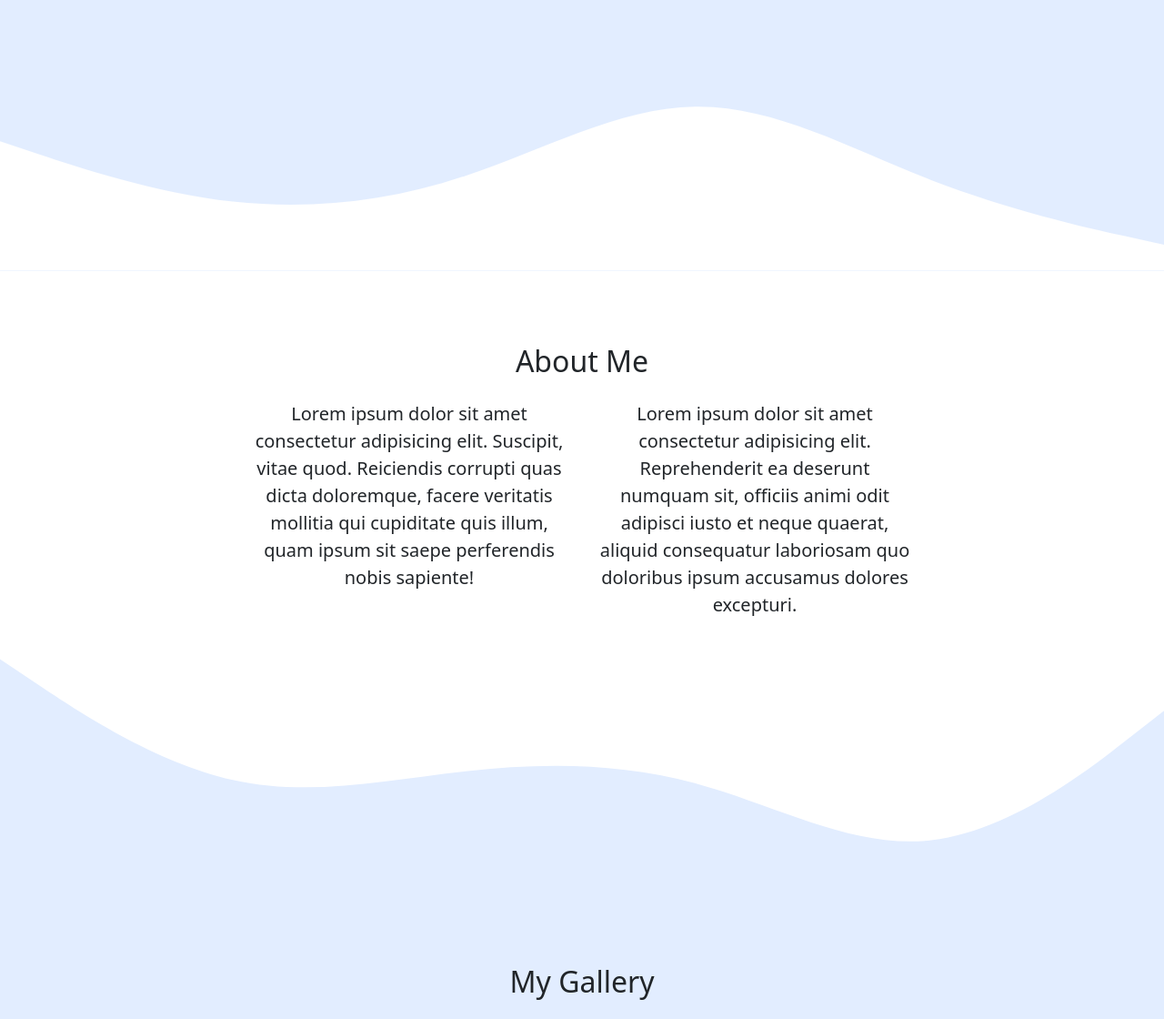
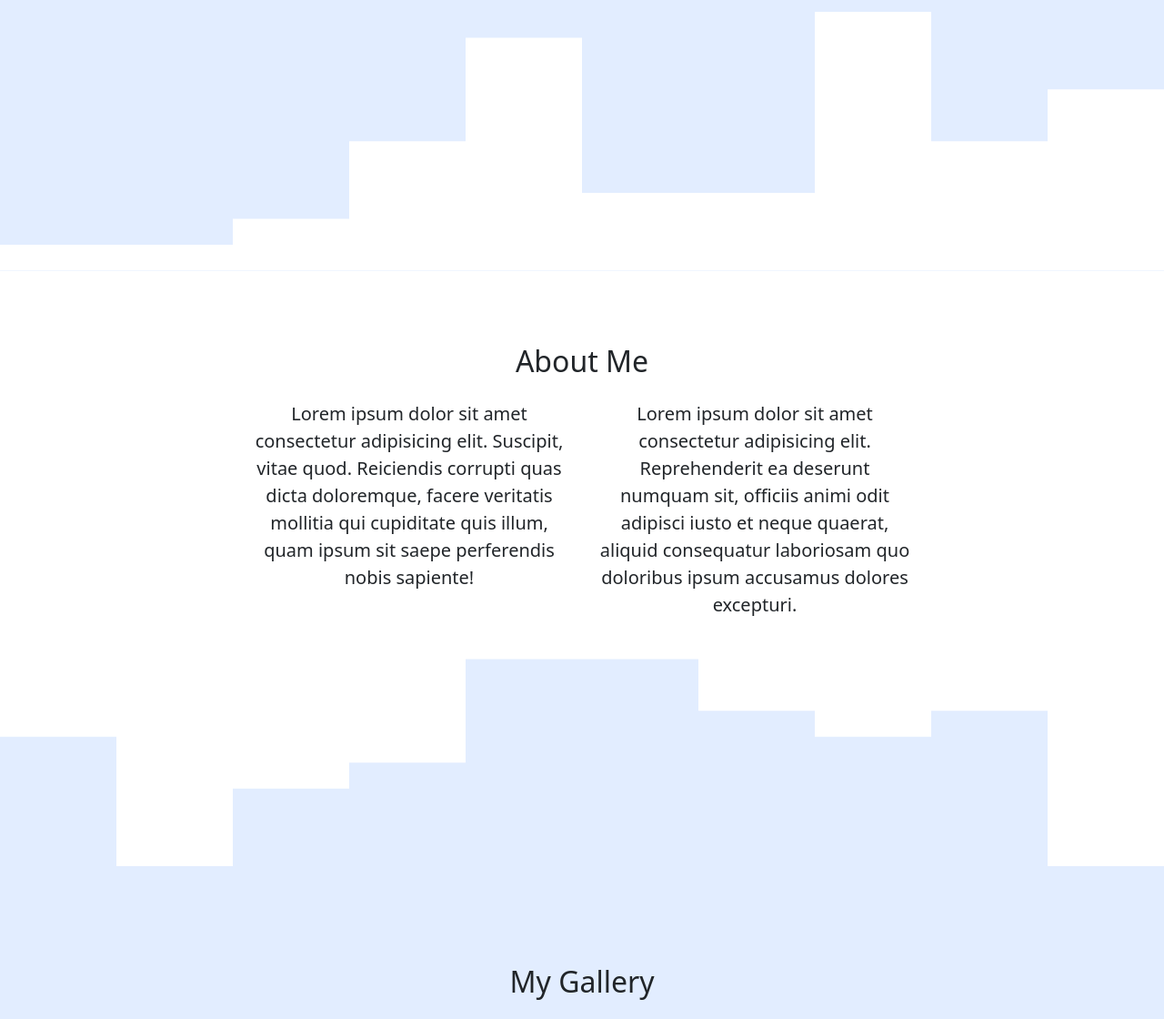
Before and after one commit to MRNA102/portfolio, a plain HTML site: page index.html in a window 1280 px wide. Shown: the part 404-1524 px from the top of the page at 91% size. Drawn offline with nearby package versions, Linux system fonts and the light colour scheme.

Commit message:
ubah waves

```diff
--- a/index.html
+++ b/index.html
@@ -45,13 +45,7 @@
       <img src="img/1.jpg" alt="MRNA" width="200px" class="rounded-circle img-thumbnail" />
       <h1 class="display-4">MRNA</h1>
       <p class="lead">Student | Programmer</p>
-      <svg xmlns="http://www.w3.org/2000/svg" viewBox="0 0 1440 320">
-        <path
-          fill="#fff"
-          fill-opacity="1"
-          d="M0,160L48,176C96,192,192,224,288,234.7C384,245,480,235,576,202.7C672,171,768,117,864,117.3C960,117,1056,171,1152,208C1248,245,1344,267,1392,277.3L1440,288L1440,320L1392,320C1344,320,1248,320,1152,320C1056,320,960,320,864,320C768,320,672,320,576,320C480,320,384,320,288,320C192,320,96,320,48,320L0,320Z"
-        ></path>
-      </svg>
+      <svg xmlns="http://www.w3.org/2000/svg" viewBox="0 0 1440 320"><path fill="#fff" fill-opacity="1" d="M0,256L0,288L144,288L144,288L288,288L288,256L432,256L432,160L576,160L576,32L720,32L720,224L864,224L864,224L1008,224L1008,0L1152,0L1152,160L1296,160L1296,96L1440,96L1440,320L1296,320L1296,320L1152,320L1152,320L1008,320L1008,320L864,320L864,320L720,320L720,320L576,320L576,320L432,320L432,320L288,320L288,320L144,320L144,320L0,320L0,320Z"></path></svg>
     </section>
     <!-- Akhir Jumbotoron -->
 
@@ -72,13 +66,7 @@
           </div>
         </div>
       </div>
-      <svg xmlns="http://www.w3.org/2000/svg" viewBox="0 0 1440 320">
-        <path
-          fill="#e2edff"
-          fill-opacity="1"
-          d="M0,32L48,64C96,96,192,160,288,181.3C384,203,480,181,576,170.7C672,160,768,160,864,186.7C960,213,1056,267,1152,256C1248,245,1344,171,1392,133.3L1440,96L1440,320L1392,320C1344,320,1248,320,1152,320C1056,320,960,320,864,320C768,320,672,320,576,320C480,320,384,320,288,320C192,320,96,320,48,320L0,320Z"
-        ></path>
-      </svg>
+      <svg xmlns="http://www.w3.org/2000/svg" viewBox="0 0 1440 320"><path fill="#e2edff" fill-opacity="1" d="M0,320L0,128L144,128L144,288L288,288L288,192L432,192L432,160L576,160L576,32L720,32L720,32L864,32L864,96L1008,96L1008,128L1152,128L1152,96L1296,96L1296,288L1440,288L1440,320L1296,320L1296,320L1152,320L1152,320L1008,320L1008,320L864,320L864,320L720,320L720,320L576,320L576,320L432,320L432,320L288,320L288,320L144,320L144,320L0,320L0,320Z"></path></svg>
     </section>
     <!-- Akhir About -->
 
@@ -134,7 +122,7 @@
           </div>
         </div>
       </div>
-      <svg xmlns="http://www.w3.org/2000/svg" viewBox="0 0 1440 320"><path fill="#fff" fill-opacity="1" d="M0,32L48,58.7C96,85,192,139,288,165.3C384,192,480,192,576,165.3C672,139,768,85,864,53.3C960,21,1056,11,1152,37.3C1248,64,1344,128,1392,160L1440,192L1440,320L1392,320C1344,320,1248,320,1152,320C1056,320,960,320,864,320C768,320,672,320,576,320C480,320,384,320,288,320C192,320,96,320,48,320L0,320Z"></path></svg>
+      <svg xmlns="http://www.w3.org/2000/svg" viewBox="0 0 1440 320"><path fill="#fff" fill-opacity="1" d="M0,32L0,224L180,224L180,224L360,224L360,160L540,160L540,256L720,256L720,192L900,192L900,160L1080,160L1080,256L1260,256L1260,288L1440,288L1440,320L1260,320L1260,320L1080,320L1080,320L900,320L900,320L720,320L720,320L540,320L540,320L360,320L360,320L180,320L180,320L0,320L0,320Z"></path></svg>
     </section>
     <!--akhir  Gallery -->
 
@@ -165,7 +153,7 @@
         </div>
       </div>
     </section>
-    <svg xmlns="http://www.w3.org/2000/svg" viewBox="0 0 1440 320"><path fill="#0d6efd" fill-opacity="1" d="M0,192L40,208C80,224,160,256,240,245.3C320,235,400,181,480,165.3C560,149,640,171,720,197.3C800,224,880,256,960,240C1040,224,1120,160,1200,144C1280,128,1360,160,1400,176L1440,192L1440,320L1400,320C1360,320,1280,320,1200,320C1120,320,1040,320,960,320C880,320,800,320,720,320C640,320,560,320,480,320C400,320,320,320,240,320C160,320,80,320,40,320L0,320Z"></path></svg>
+    <svg xmlns="http://www.w3.org/2000/svg" viewBox="0 0 1440 320"><path fill="#0d6efd" fill-opacity="1" d="M0,128L0,96L96,96L96,0L192,0L192,32L288,32L288,192L384,192L384,96L480,96L480,32L576,32L576,128L672,128L672,32L768,32L768,64L864,64L864,288L960,288L960,32L1056,32L1056,160L1152,160L1152,32L1248,32L1248,224L1344,224L1344,192L1440,192L1440,320L1344,320L1344,320L1248,320L1248,320L1152,320L1152,320L1056,320L1056,320L960,320L960,320L864,320L864,320L768,320L768,320L672,320L672,320L576,320L576,320L480,320L480,320L384,320L384,320L288,320L288,320L192,320L192,320L96,320L96,320L0,320L0,320Z"></path></svg>
     <!-- Akhir Contact -->
 
     <!-- footer -->
```
